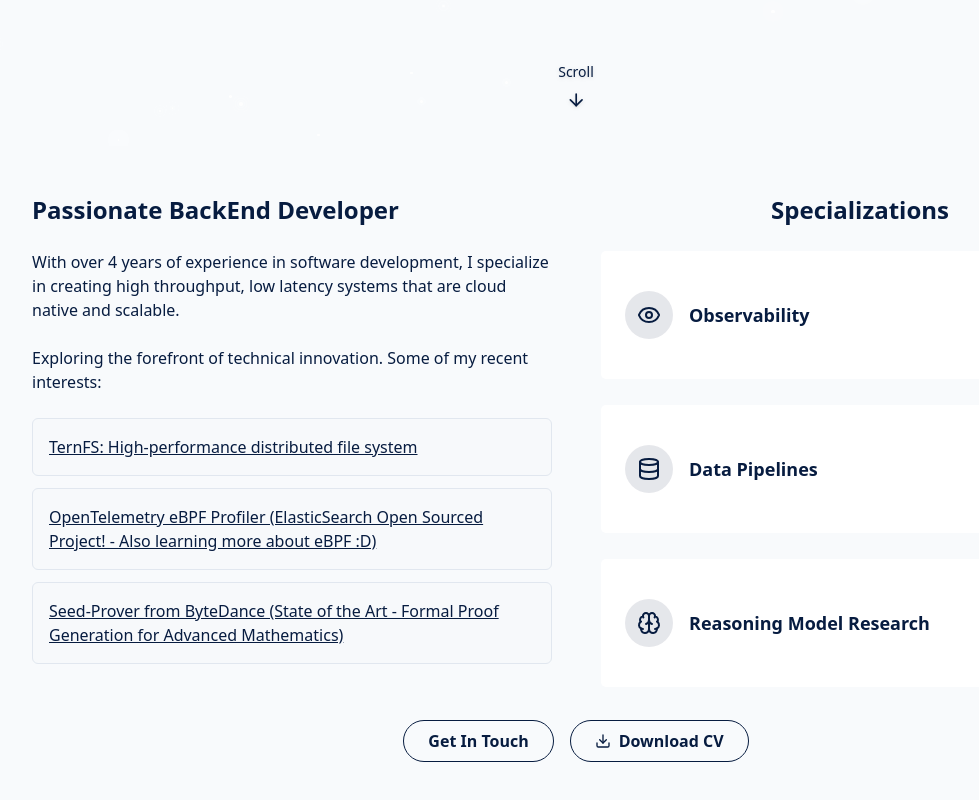
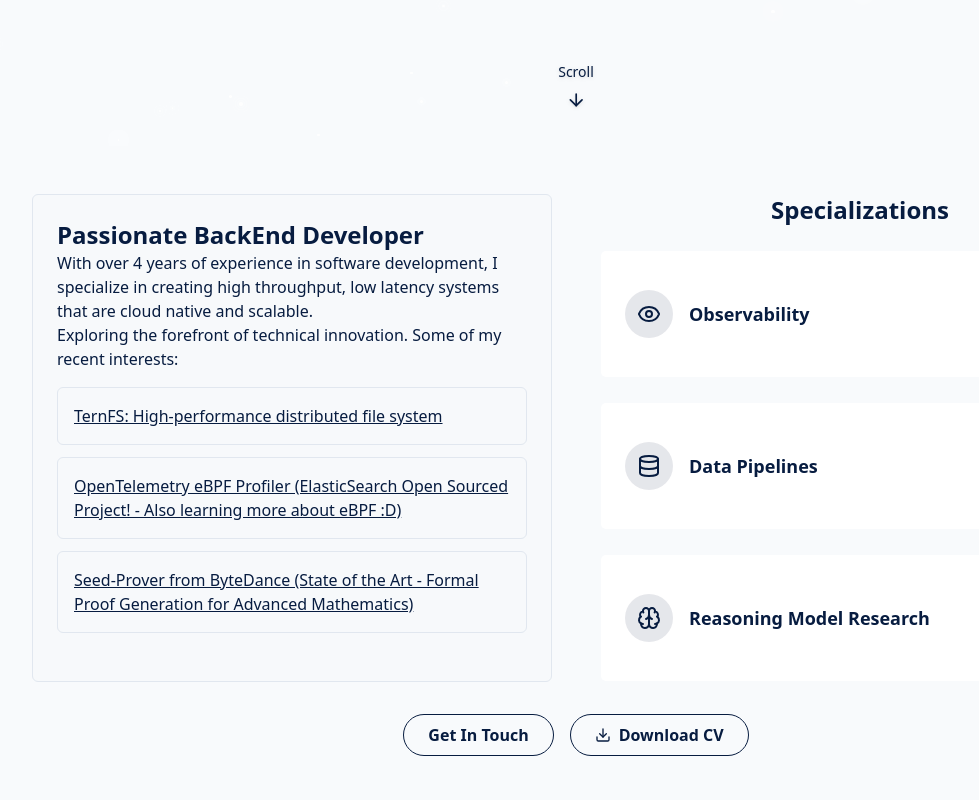
Before and after one commit to Ishan-Sinha123/Personal_Website, a React (Vite) app: page / in a window 1280 px wide. Shown: the part 654-1454 px from the top of the page, without its empty margins (64-1043 px from the left). Built offline with nearby package versions, Linux system fonts and the light colour scheme.

Commit message:
feat: outline About left column (Passionate Backend Developer)

```diff
--- a/src/components/AboutSection.jsx
+++ b/src/components/AboutSection.jsx
@@ -5,16 +5,19 @@ export const AboutSection = () => {
     <section id="about" className="py-12">
       <div className="container max-w-6xl mx-auto">
   <div className="grid grid-cols-1 md:grid-cols-2 gap-12 items-stretch">
-          {/* Left column: intro and links */}
+          {/* Left column: intro and links (now outlined) */}
           <div className="space-y-6 text-left">
+            <div className="border border-border rounded-md p-6 bg-background/50 h-full flex flex-col justify-between">
+              <div>
                 <h3 className="text-2xl font-semibold text-foreground">Passionate BackEnd Developer</h3>
                 <p className="text-foreground">
                   With over 4 years of experience in software development, I specialize
                   in creating high throughput, low latency systems that are cloud native and scalable.
                 </p>
                 <p className="text-foreground">Exploring the forefront of technical innovation. Some of my recent interests:</p>
+              </div>
 
-            <div className="space-y-3">
+              <div className="mt-4 space-y-3">
                 <div className="border border-border rounded-md p-4 bg-background/50">
                   <a href="https://github.com/XTXMarkets/ternfs" target="_blank" rel="noopener noreferrer" className="underline text-foreground hover:text-foreground/80">
                     TernFS: High-performance distributed file system
@@ -35,6 +38,7 @@ export const AboutSection = () => {
               </div>
 
               <div className="mt-6" />
+            </div>
           </div>
           {/* Right column: cards */}
           <div className="space-y-6 flex flex-col h-full">
```
Lines whose indentation alone changed are shown as unchanged.
